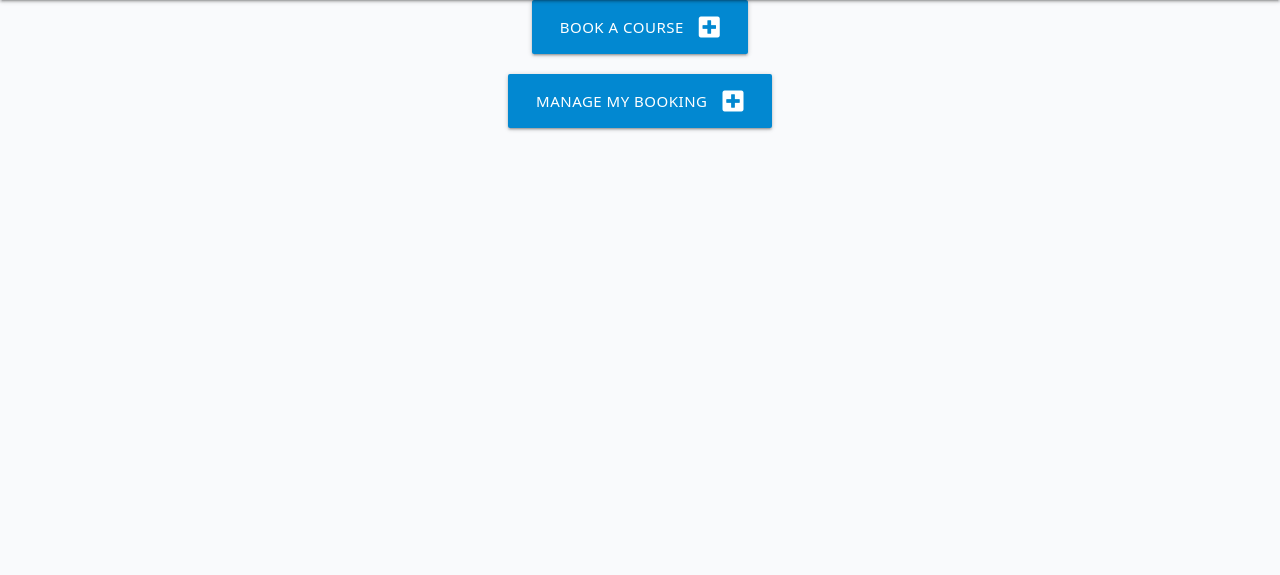
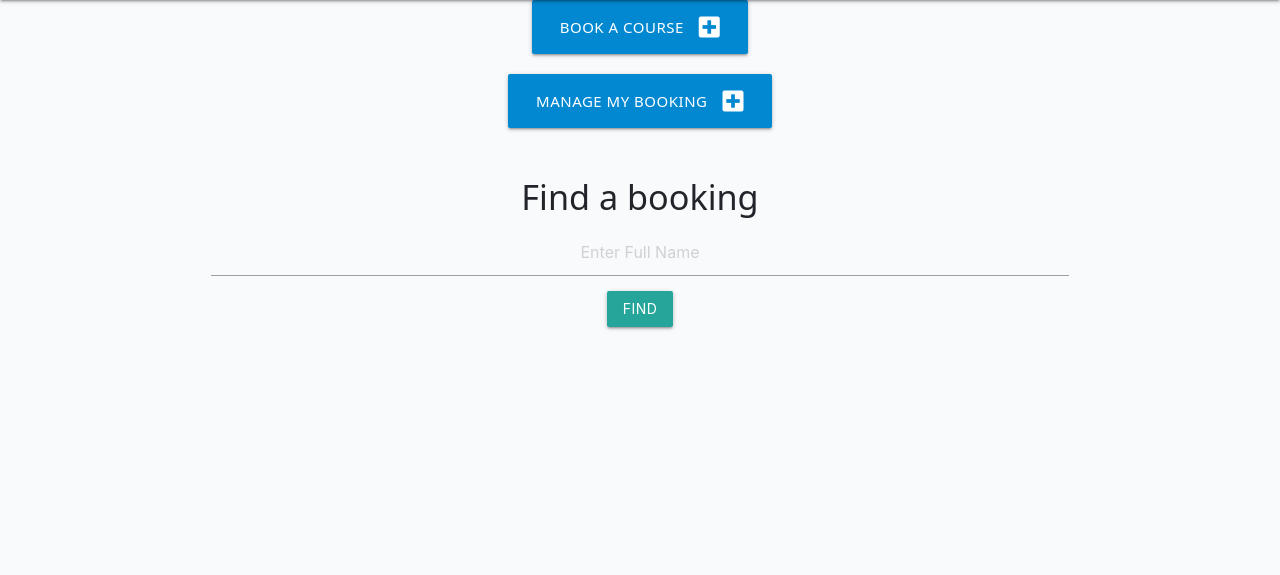
Before and after one commit to Rupa830904/Project-Portfolio4-Studyalongcultureschool, a Django app: page /mybooking/ in a window 1280 px wide. Shown: the part 64-639 px from the top of the page. Run offline with Django 3.2, Linux system fonts and the light colour scheme; the visitor is signed in with stand-in values (Sample User, id 1).

Commit message:
Add search feature for superuser(form,views and template)

```diff
--- a/booking/templates/booking.html
+++ b/booking/templates/booking.html
@@ -35,6 +35,18 @@
             </a>
         </div>
     </div>
+    {% if user.is_superuser %}
+    <div class="container">
+    <form  action="{% url 'search_booking' %}" method="GET"  class="p-2 form">
+        <h4 class="text-center">Find a booking</h4>
+        {% csrf_token %}
+        <input class="text-center" type="text" name="q" placeholder="Enter Full Name">
+        <div class="text-center">
+            <button type="submit" class="btn btn-primary mt-2">Find</button>
+        </div>
+    </form>
+</div>
+    {% endif %}
     {% if messages %}
 <ul class="messages">
     {% for message in messages %}
--- a/booking/urls.py
+++ b/booking/urls.py
@@ -7,4 +7,5 @@ urlpatterns = [
     path('view-booking/', views.BookingList.as_view(), name='view_booking'),
     path('delete/<slug:pk>/', views.DeleteBooking.as_view(), name='delete_booking'),
     path('edit/<slug:pk>/', views.EditBooking.as_view(), name='edit_booking'),
+    path('search-booking/', views.SearchBooking.as_view(), name='search_booking'),
 ]
--- a/booking/views.py
+++ b/booking/views.py
@@ -1,11 +1,13 @@
 from datetime import datetime
+from django.http import HttpResponse
+from django.template import loader
 from django.shortcuts import render,redirect,get_object_or_404
 from django.contrib.auth.mixins import LoginRequiredMixin, UserPassesTestMixin
 from django.views import generic
-from django.views.generic import CreateView, UpdateView, DeleteView
+from django.views.generic import CreateView, UpdateView, DeleteView, ListView
 from django.contrib import messages
 from .models import Booking, Bookcourse
-from .forms import BookingForm, SearchBooking
+from .forms import BookingForm, SearchForm
 from django.contrib.auth.models import User
 from django.contrib.messages.views import SuccessMessageMixin
 
@@ -37,25 +39,25 @@ class CreateBooking(LoginRequiredMixin, CreateView):
         if check_booking.exists():
             messages.success(
             self.request,
-            'Booking already exists. Please check Manage My Booking'
+            f'Booking already exists for {name} in {course} . Please go to MANAGE MY BOOKING'
             )
             return super(CreateBooking, self).form_invalid(form)
         if check_total == 10:
             messages.success(
             self.request,
-            'The course is full'
+            f'The {course} course is full'
             )
             return super(CreateBooking, self).form_invalid(form)
         if age < 5:
             messages.success(
             self.request,
-            'Minimum age is 5'
+            f'Minimum age to join a course is 5.{name} is welcome later'
             )
             return super(CreateBooking, self).form_invalid(form)
         else :
           messages.success(
             self.request,
-            'Course Booked Successfully'
+            'Course Booked Successfully.'
           )
         return super(CreateBooking, self).form_valid(form)
 
@@ -86,3 +88,14 @@ class Booking(generic.ListView):
     """Booking view """
     model = Bookcourse
     template_name = "booking.html"
+
+class SearchBooking(ListView):
+    """Searcg a booking view """
+    model = Bookcourse
+    template_name = "search_booking.html"
+    context_object_name = 'bookinglist'
+
+    def get_queryset(self):
+        query = self.request.GET.get('q')
+        queryset = Bookcourse.objects.filter(booking_name__icontains=query)
+        return  queryset
```
Also changed, not shown: booking/forms.py (+3 -6 lines), booking/templates/search_booking.html (added, +24 -0 lines).
